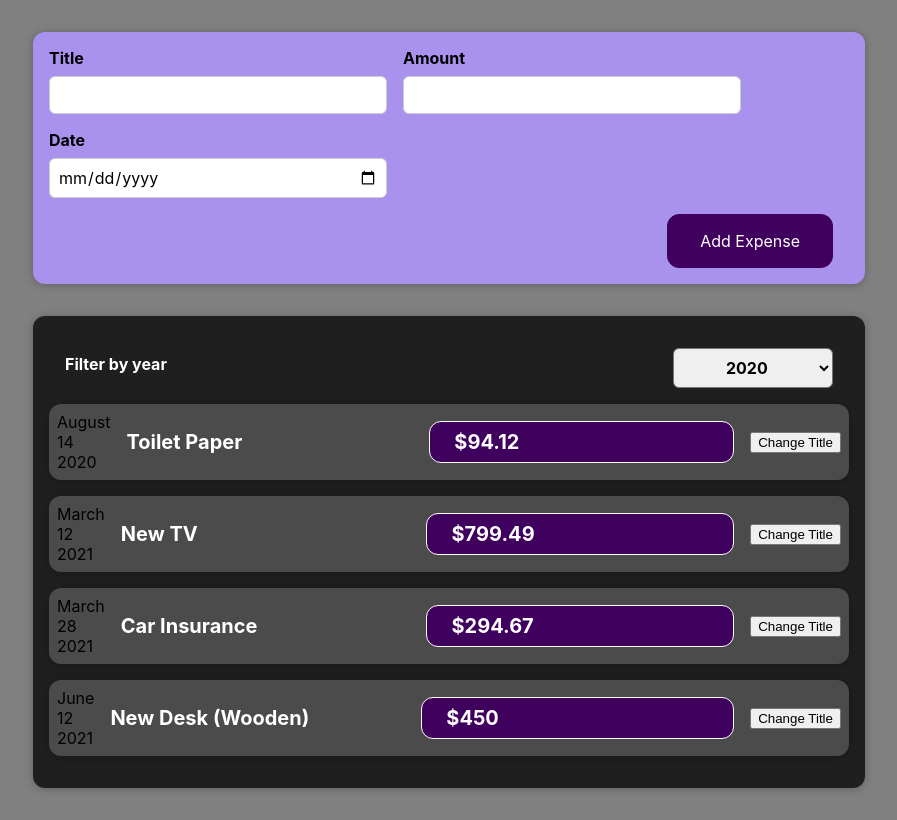
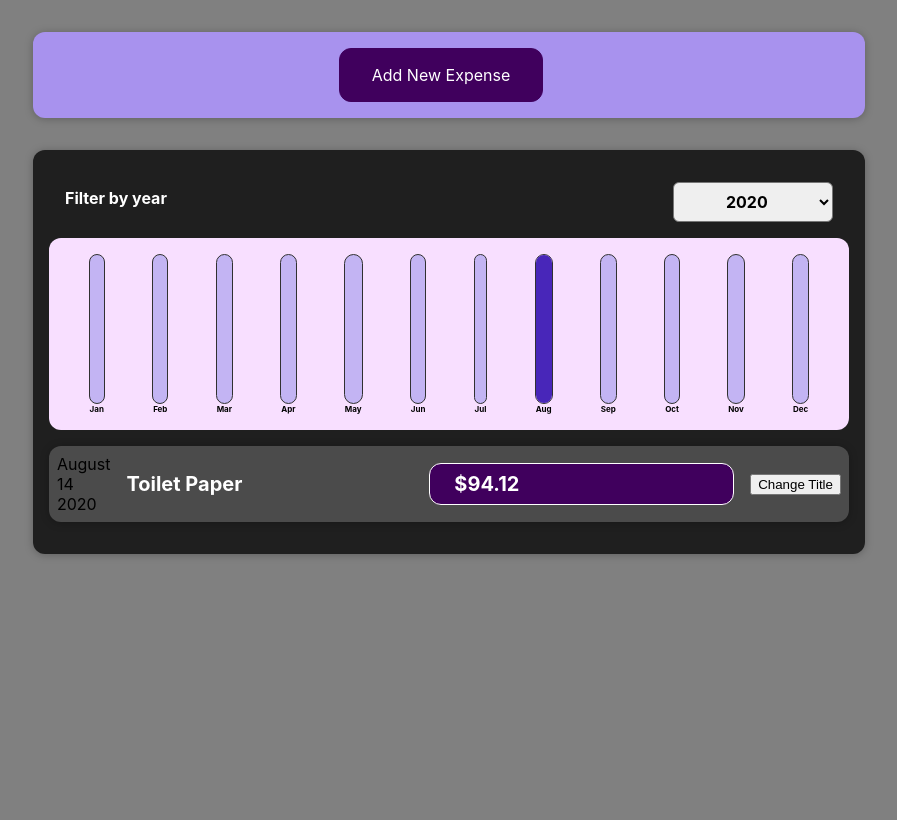
Before and after one commit to EarthlyZ9/react-study, a React (Create React App) app: page / in a window 1280 px wide. Shown: the whole page, without its empty margins (191-1088 px from the left). Built offline with nearby package versions, Linux system fonts and the light colour scheme.

Commit message:
feat: add chart for monthly expenses for each year (#4)

```diff
--- a/src/App.js
+++ b/src/App.js
@@ -1,8 +1,8 @@
 import Expenses from "./components/Expenses/Expenses";
 import NewExpense from "./components/NewExpense/NewExpense";
+import { useState } from "react";
 
-function App() {
-    const expenses = [
+const DUMMY_EXPENSES = [
     {
         id: "e1",
         title: "Toilet Paper",
@@ -29,8 +29,13 @@ function App() {
     }
 ];
 
-    const addExpenseHandler = (expenses) => {
-        console.log(expenses);
+const App = () => {
+    const [expenses, setExpenses] = useState(DUMMY_EXPENSES);
+
+    const addExpenseHandler = (expense) => {
+        setExpenses(prevExpenses => {
+            return [expense, ...prevExpenses];
+        });
     };
 
     return (
@@ -39,6 +44,6 @@ function App() {
             <Expenses expenses={expenses}></Expenses>
         </div>
     );
-}
+};
 
 export default App;
--- /dev/null
+++ b/src/components/Chart/Chart.css
@@ -0,0 +1,9 @@
+.chart {
+    padding: 1rem;
+    border-radius: 12px;
+    background-color: #f8dfff;
+    text-align: center;
+    display: flex;
+    justify-content: space-around;
+    height: 10rem;
+}
--- /dev/null
+++ b/src/components/Chart/Chart.js
@@ -0,0 +1,20 @@
+import ChartBar from "./ChartBar";
+import "./Chart.css";
+
+const Chart = (props) => {
+    const dataPointsValueArray = props.dataPoints.map((dataPoint) => {
+        return dataPoint.value;
+    });
+    const totalMaximum = Math.max(...dataPointsValueArray);
+
+    return (
+        <div className="chart">
+            {props.dataPoints.map((dataPoint) => {
+                return <ChartBar key={dataPoint.label} value={dataPoint.value} maxValue={totalMaximum}
+                                 label={dataPoint.label} />;
+            })}
+        </div>
+    );
+};
+
+export default Chart;
--- /dev/null
+++ b/src/components/Chart/ChartBar.css
@@ -0,0 +1,30 @@
+.chart-bar {
+    height: 100%;
+    display: flex;
+    flex-direction: column;
+    align-items: center;
+}
+
+.chart-bar__inner {
+    height: 100%;
+    width: 100%;
+    border: 1px solid #313131;
+    border-radius: 12px;
+    background-color: #c3b4f3;
+    overflow: hidden;
+    display: flex;
+    flex-direction: column;
+    justify-content: flex-end;
+}
+
+.chart-bar__fill {
+    background-color: #4826b9;
+    width: 100%;
+    transition: all 0.3s ease-out;
+}
+
+.chart-bar__label {
+    font-weight: bold;
+    font-size: 0.5rem;
+    text-align: center;
+}
--- /dev/null
+++ b/src/components/Chart/ChartBar.js
@@ -0,0 +1,18 @@
+import "./ChartBar.css";
+
+const ChartBar = (props) => {
+    let barFillHeight = "0%";
+    if (props.maxValue > 0) {
+        barFillHeight = Math.round((props.value / props.maxValue) * 100) + "%";
+    }
+    return (
+        <div className="chart-bar">
+            <div className="chart-bar__inner">
+                <div className="chart-bar__fill" style={{ height: barFillHeight }}></div>
+            </div>
+            <div className="chart-bar__label">{props.label}</div>
+        </div>
+    );
+};
+
+export default ChartBar;
--- a/src/components/Expenses/ExpenseItem.js
+++ b/src/components/Expenses/ExpenseItem.js
@@ -16,7 +16,7 @@ const ExpenseItem = (props) => {
         <Card className="expense-item">
             <ExpenseDate date={props.date}></ExpenseDate>
             <div className="expense-item__description">
-                <h2>{title}</h2>
+                <h2>{props.title}</h2>
                 <h2 className="expense-item__price">${props.amount}</h2>
             </div>
             <button onClick={clickHandler}>Change Title</button>
--- a/src/components/Expenses/Expenses.js
+++ b/src/components/Expenses/Expenses.js
@@ -1,24 +1,25 @@
-import ExpenseItem from "./ExpenseItem";
+import ExpensesList from "./ExpensesList";
 import "./Expenses.css";
 import Card from "../UI/Card";
 import ExpenseFilter from "./ExpenseFilter";
+import ExpensesChart from "./ExpensesChart";
 import React, { useState } from "react";
 
 const Expenses = (props) => {
     const [selectedYear, setSelectedYear] = useState("2020");
+
     const changeDateFilterHandler = (enteredYear) => {
         setSelectedYear(enteredYear);
     };
+    const filteredExpenses = props.expenses.filter((expense) => {
+        return expense.date.getFullYear().toString() === selectedYear;
+    });
+
     return (
         <Card className="expenses">
             <ExpenseFilter selectedYear={selectedYear} onChangeDateFilter={changeDateFilterHandler} />
-            {props.expenses.map((expense) => (
-                <ExpenseItem
-                    title={expense.title}
-                    amount={expense.amount}
-                    date={expense.date}
-                />
-            ))}
+            <ExpensesChart expenses={filteredExpenses} />
+            <ExpensesList expenses={filteredExpenses} />
         </Card>
     );
 };
--- /dev/null
+++ b/src/components/Expenses/ExpensesChart.js
@@ -0,0 +1,28 @@
+import Chart from "../Chart/Chart";
+
+const ExpensesChart = (props) => {
+    const chartDataPoints = [
+        { label: "Jan", value: 0 },
+        { label: "Feb", value: 0 },
+        { label: "Mar", value: 0 },
+        { label: "Apr", value: 0 },
+        { label: "May", value: 0 },
+        { label: "Jun", value: 0 },
+        { label: "Jul", value: 0 },
+        { label: "Aug", value: 0 },
+        { label: "Sep", value: 0 },
+        { label: "Oct", value: 0 },
+        { label: "Nov", value: 0 },
+        { label: "Dec", value: 0 }
+    ];
+
+    for (const expense of props.expenses) {
+        const expenseMonth = expense.date.getMonth();
+        chartDataPoints[expenseMonth].value = expense.amount;
+    }
+    return (
+        <Chart dataPoints={chartDataPoints} />
+    );
+};
+
+export default ExpensesChart;
--- /dev/null
+++ b/src/components/Expenses/ExpensesList.css
@@ -0,0 +1,9 @@
+.expenses-list {
+    list-style: none;
+    padding: 0;
+}
+
+.expenses-list__fallback {
+    color: white;
+    text-align: center;
+}
--- /dev/null
+++ b/src/components/Expenses/ExpensesList.js
@@ -0,0 +1,26 @@
+import React from "react";
+import ExpenseItem from "./ExpenseItem";
+import "./ExpensesList.css";
+
+const ExpensesList = (props) => {
+
+    if (props.expenses.length === 0) {
+        return (
+            <p>No expenses found.</p>
+        );
+    }
+    return (
+        <ul className="expenses-list">
+            {props.expenses.map((expense) => (
+                <ExpenseItem
+                    key={expense.id}
+                    title={expense.title}
+                    amount={expense.amount}
+                    date={expense.date}
+                />
+            ))}
+        </ul>
+    );
+};
+
+export default ExpensesList;
--- a/src/components/NewExpense/ExpenseForm.js
+++ b/src/components/NewExpense/ExpenseForm.js
@@ -15,14 +15,14 @@ const ExpenseForm = (props) => {
     };
 
     const dateChangeHandler = (event) => {
-        setEnteredTitle(event.target.value);
+        setEnteredDate(event.target.value);
     };
 
     const submitHandler = (event) => {
         event.preventDefault(); // prevent reload
         const expenseData = {
             title: enteredTitle,
-            amount: enteredAmount,
+            amount: +enteredAmount, // to number
             date: new Date(enteredDate)
         };
         props.onSaveExpenseData(expenseData); // NewExpense 가 리슨하고 있는 이벤트 trigger
@@ -31,7 +31,13 @@ const ExpenseForm = (props) => {
         setEnteredDate("");
     };
 
+    // const cancelButtonHandler = () => {
+    //     props.onSetExpandButton(false);
+    // };
+
     return (
+
+
         <form onSubmit={submitHandler}>
             <div className="new-expense__controls">
                 <div className="new-expense__control">
@@ -49,6 +55,7 @@ const ExpenseForm = (props) => {
                 </div>
             </div>
             <div className="new-expense__actions">
+                <button type="button" onClick={props.onCancel}>Cancel</button>
                 <button type="submit">Add Expense</button>
             </div>
         </form>
--- a/src/components/NewExpense/NewExpense.js
+++ b/src/components/NewExpense/NewExpense.js
@@ -1,4 +1,4 @@
-import React from "react";
+import React, { useState } from "react";
 import "./NewExpense.css";
 import ExpenseForm from "./ExpenseForm";
 
@@ -10,10 +10,22 @@ const NewExpense = (props) => {
         };
         // console.log(expenseData);
         props.onAddExpense(expenseData);
+        setExpandButton(false);
     };
+    const [expandButton, setExpandButton] = useState(false);
+    const newExpenseButtonHandler = () => {
+        setExpandButton(true);
+    };
+
+    const setExpandButtonHandler = () => {
+        setExpandButton(false);
+    };
+
     return (
         <div className="new-expense">
-            <ExpenseForm onSaveExpenseData={saveExpenseDataHandler} />
+            {!expandButton && <button type="button" onClick={newExpenseButtonHandler}>Add New Expense</button>}
+            {expandButton &&
+                <ExpenseForm onCancel={setExpandButtonHandler} onSaveExpenseData={saveExpenseDataHandler} />}
         </div>
     );
 };
```
Lines whose indentation alone changed are shown as unchanged.
